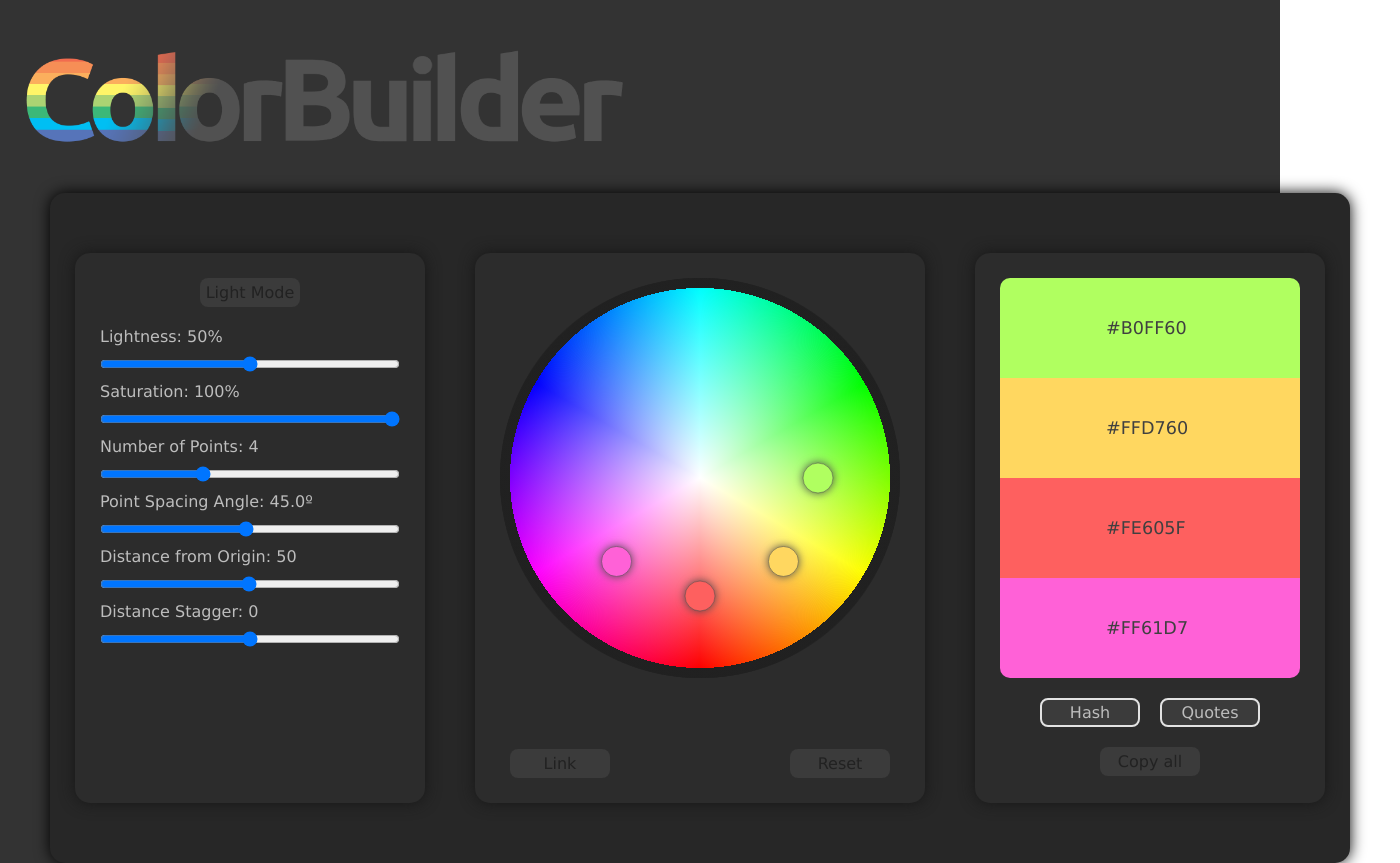
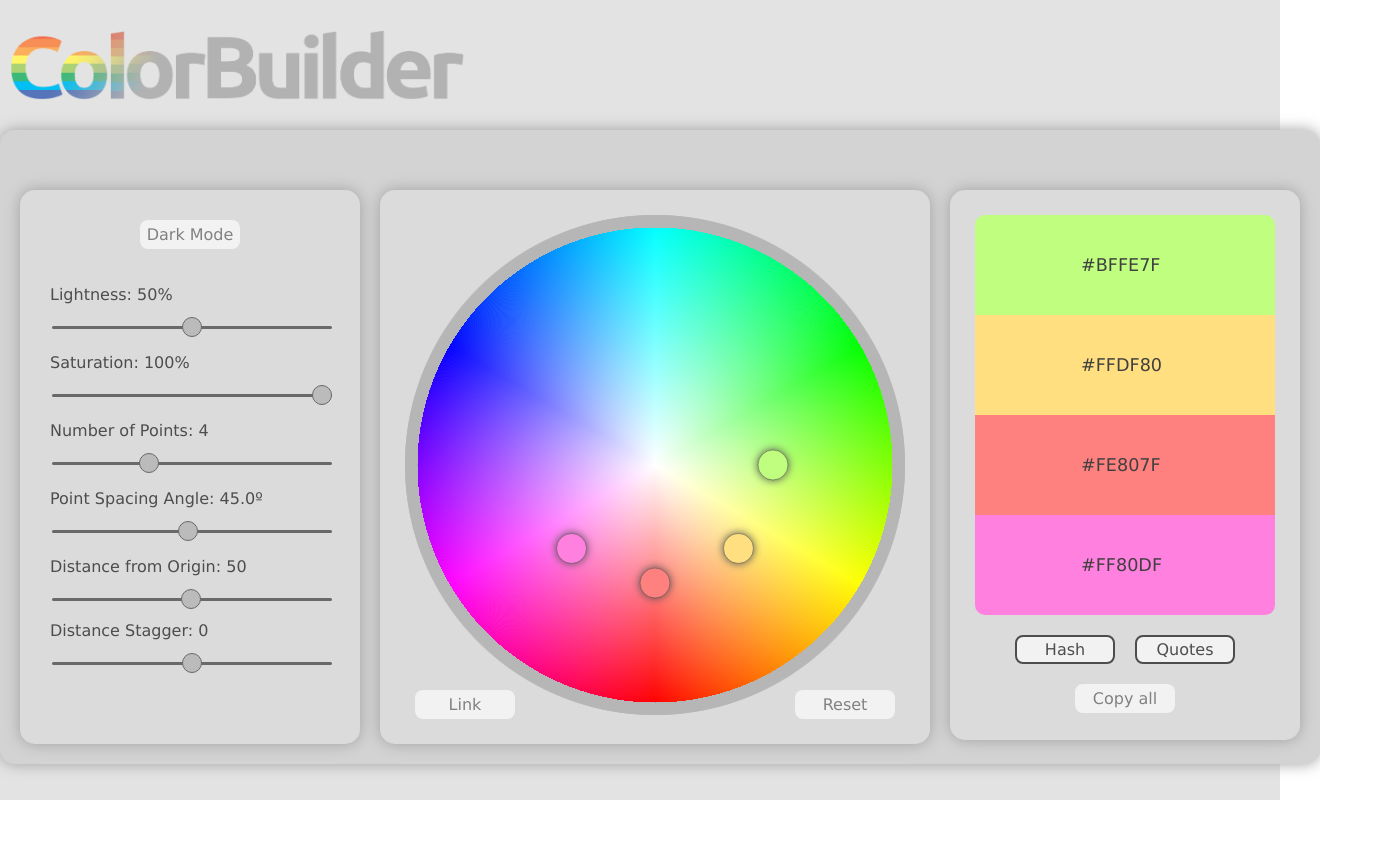
Before and after one commit to ymurenko/color-builder, a React (Create React App) app: page / in a window 1280 px wide. Shown: the whole page, 1400 px wide, since content can reach past the window. After the commit the page ends 800 px from the top, so only its background shows below. Built offline with nearby package versions, Linux system fonts and the light colour scheme.

Commit message:
style sliders, component dimensions

```diff
--- a/src/App.js
+++ b/src/App.js
@@ -6,16 +6,11 @@
 import ColorPicker from "./components/ColorPicker/ColorPicker";
 
 const App_ = props => {
-
   return (
     <div className={`App ${props.darkMode ? "dark" : ""}`}>
       <div className={`wrapper ${props.darkMode ? "dark" : ""}`}>
-        <div className={`logo-container ${props.darkMode ? "hidden" : ""}`}>
-          <img src={logo} />
-        </div>
-        <div className={`logo-container ${props.darkMode ? "dark" : "hidden"}`}>
-          <img src={logoDark} />
-        </div>
+        <div className={`logo-container ${props.darkMode ? "hidden" : ""}`} />
+        <div className={`logo-container ${props.darkMode ? "dark" : "hidden"}`}/>
         <ColorPicker />
       </div>
     </div>
--- a/src/App.scss
+++ b/src/App.scss
@@ -11,7 +11,7 @@
 
 .wrapper {
   background-color: $color-primary;
-  color: $secondary-font-color;
+  color: #4d4d4d;
   text-align: center;
   display: grid;
   &.dark {
@@ -22,12 +22,15 @@
 
 .logo-container {
   grid-row: 1;
-  width: 1400px;
-  margin:auto;
-  img{
-    width: 600px;
-    float: left;
-    margin: 50px 25px;
+  width: 1300px;
+  height: 100px;
+  margin: auto;
+  background-repeat: no-repeat;
+  background-size: 35%;
+  background-image: url('./logotype.png');
+  margin-top: 30px;
+  &.dark {
+    background-image: url('./logotype-dark.png');
   }
 }
 
--- a/src/Globals.scss
+++ b/src/Globals.scss
@@ -3,7 +3,7 @@
 $secondary-font-color: #222222;
 $font-family: "Verdana";
 
-$secondary-font-color-dark: #bdbdbd;
+$secondary-font-color-dark: #818181;
 
 $color-button: #f2f2f2;
 $color-button-dark: #3b3b3b;
@@ -25,7 +25,7 @@
     text-align: center;
     display: inline-flex;
     position:relative;
-    margin: 10px 25px;
+    margin: 10px 10px;
     padding: 25px;
     background-color: $color-secondary;
     border-radius: 15px;
--- a/src/components/ColorBlock/ColorBlock.scss
+++ b/src/components/ColorBlock/ColorBlock.scss
@@ -17,7 +17,6 @@
     &:hover {
         opacity: 1;
     }
-
   }
   .copy-prompt {
       padding-left: 26px;
--- a/src/components/ColorPicker/ColorPicker.scss
+++ b/src/components/ColorPicker/ColorPicker.scss
@@ -29,13 +29,14 @@
 
 .color-picker-container {
   display: inline-flex;
+  width: 1300px;
   grid-row: 2;
   margin: auto;
   text-align: center;
   background-color: $color-tertiary;
   border-radius: 15px;
   box-shadow: 0 0px 15px 0 #a1a1a1;
-  padding: 50px 0;
+  padding: 50px 10px 10px 10px;
 
   &.dark {
     background-color: $color-tertiary-dark;
--- a/src/components/ColorWheel/ColorWheel.scss
+++ b/src/components/ColorWheel/ColorWheel.scss
@@ -14,10 +14,8 @@
   bottom: 25px;
   right: 25px;
   margin: 0 10px 0;
-  &.dark {
-    border-color: $color-primary;
-  }
 }
+
 .button-left {
   z-index: 1;
   position: absolute;
@@ -28,7 +26,7 @@
     border: solid 2px $secondary-font-color;
     padding: 3px 0;
     &.dark {
-      border-color: $color-primary;
+      border-color: #818181;
     }
   }
 }
--- a/src/components/Controls/Controls.js
+++ b/src/components/Controls/Controls.js
@@ -12,6 +12,7 @@
   setDarkMode
 } from "../../redux/actions/actions";
 import "./Controls.scss";
+import "./Slider.scss";
 
 const Controls_ = props => {
   const staggerSlider = useRef(null)
@@ -34,7 +35,7 @@
         </button>
       </div>
       <div className="control-container">
-        <p className="control-label">Lightness: {props.lightness}%</p>
+        <p className="slider-label">Lightness: {props.lightness}%</p>
         <input
           type="range"
           className={`slider ${props.darkMode ? "dark" : ""}`}
@@ -47,8 +48,8 @@
           }}
         />
       </div>
-      <div className="control-container">
-        <p className="control-label">Saturation: {props.saturation}%</p>
+      <div className="control-container slider-container">
+        <p className="slider-label">Saturation: {props.saturation}%</p>
         <input
           type="range"
           className={`slider ${props.darkMode ? "dark" : ""}`}
@@ -61,8 +62,8 @@
           }}
         />
       </div>
-      <div className="control-container">
-        <p className="control-label">Number of Points: {props.selectorCount}</p>
+      <div className="control-container slider-container">
+        <p className="slider-label">Number of Points: {props.selectorCount}</p>
         <input
           type="range"
           className={`slider ${props.darkMode ? "dark" : ""}`}
@@ -75,8 +76,8 @@
           }}
         />
       </div>
-      <div className="control-container">
-        <p className="control-label">
+      <div className="control-container slider-container">
+        <p className="slider-label">
           Point Spacing Angle:{" "}
           {(
             Math.round((props.selectorAngle / props.selectorCount) * 10) / 10
@@ -95,8 +96,8 @@
           }}
         />
       </div>
-      <div className="control-container">
-        <p className="control-label">
+      <div className="control-container slider-container">
+        <p className="slider-label">
           Distance from Origin:{" "}
           {(Math.round((props.selectorRadius / 236) * 1000) / 10).toFixed(0)}
         </p>
@@ -113,7 +114,7 @@
         />
       </div>
       <div className="control-container">
-        <p className="control-label">
+        <p className="slider-label">
           Distance Stagger:{" "}
           {(Math.round(props.selectorStagger * 10) / 10).toFixed(0)}
         </p>
--- a/src/components/Controls/Controls.scss
+++ b/src/components/Controls/Controls.scss
@@ -3,13 +3,12 @@
 .controls {
   display: inline-block;
   width: 300px;
-  height: 500px;
-  margin: 10px 25px;
+  height: 400;
+  margin: 10px 10px;
   padding: 25px;
   background-color: $color-secondary;
   border-radius: 15px;
   box-shadow: 0 0px 15px 0 #a1a1a1;
-
   &.dark {
     background-color: $color-secondary-dark;
     box-shadow: 0 0px 15px 0 #171717;
@@ -21,23 +20,32 @@
   font-size: $secondary-font-size;
   font-weight: $secondary-font-weight;
   font-family: $font-family;
+  margin: 5px;
   .button {
     margin: 0 10px 0;
     &.active {
-      border: solid 2px $secondary-font-color;
+      border: solid 2px #4d4d4d;
       padding: 3px 0;
+      color: #4d4d4d;
       &.dark {
-        border-color: $color-primary;
+        border-color: #818181;
       }
     }
   }
+  &.slider-container {
+
+    margin: 20px 5px 0 ;
+  }
   .slider {
     width: 100%;
-    margin: 10px 0 ;
+    background-color: $color-secondary;
+    &.dark {
+      background-color: $color-secondary-dark;
+    }
   }
 }
 
-.control-label {
+.slider-label {
   text-align: left;
-  margin: 0;
+  margin-bottom: 10px;
 }
--- a/src/components/Controls/Slider.scss
+++ b/src/components/Controls/Slider.scss
@@ -0,0 +1,104 @@
+@import "../../Globals.scss";
+
+$track-color: #696969;
+$thumb-color: #bbbbbb;
+
+$thumb-radius: 20px;
+$thumb-shadow-size: 1px;
+$thumb-shadow-blur: 1px;
+$thumb-shadow-color: #111;
+$thumb-shadow-color: #111;
+$thumb-border-width: 1.5px;
+$thumb-border-color: #696969;
+
+$track-width: 100%;
+$track-height: 3px;
+$track-shadow-size: 2px;
+$track-shadow-blur: 2px;
+$track-shadow-color: #222;
+$track-border-width: 1px;
+$track-border-color: black;
+
+$track-radius: 5px;
+$contrast: 5%;
+
+
+@mixin track(){
+  width: $track-width;
+  height: $track-height;
+  cursor: pointer;
+  animate: 0.2s;
+}
+
+@mixin thumb(){
+  height: $thumb-radius;
+  width: $thumb-radius;
+  border: $thumb-border-width solid $thumb-border-color;
+  border-radius: $thumb-radius;
+  background: $thumb-color;
+  cursor: pointer;
+}
+
+input[type=range] {
+  -webkit-appearance: none;
+  width: $track-width;
+
+  &:focus {
+    outline: none;
+  }
+
+  &::-webkit-slider-runnable-track {
+    @include track();
+    background: $track-color;
+    border-radius: $track-radius;
+    border: $track-border-width;
+  }
+
+  &::-webkit-slider-thumb {
+    @include thumb();
+    -webkit-appearance: none;
+    margin-top: ((-$track-border-width * 2 + $track-height) / 2) - ($thumb-radius / 2);
+  }
+
+  &:focus::-webkit-slider-runnable-track {
+    background: lighten($track-color, $contrast);
+  }
+
+  &::-moz-range-track {
+    @include track();
+    background: $track-color;
+    border-radius: $track-radius;
+    border: $track-border-width;
+  }
+  &::-moz-range-thumb {
+     @include thumb();
+  }
+
+  &::-ms-track {
+    @include track();
+    background: transparent;
+    border-color: transparent;
+    border-width: $thumb-radius 0;
+    color: transparent;
+  }
+
+  &::-ms-fill-lower {
+    background: darken($track-color, $contrast);
+    border: $track-border-width;
+    border-radius: $track-radius*2;
+  }
+  &::-ms-fill-upper {
+    background: $track-color;
+    border: $track-border-width;
+    border-radius: $track-radius*2;
+  }
+  &::-ms-thumb {
+    @include thumb();
+  }
+  &:focus::-ms-fill-lower {
+    background: $track-color;
+  }
+  &:focus::-ms-fill-upper {
+    background: lighten($track-color, $contrast);
+  }
+}
--- a/src/components/Palette/Palette.scss
+++ b/src/components/Palette/Palette.scss
@@ -5,7 +5,7 @@
     text-align: center;
     display: inline-block;
     width: 300px;
-    margin: 10px 25px;
+    margin: 10px 10px;
     padding: 25px;
     height: 500px;
     background-color: $color-secondary;
--- a/src/constants/constants.js
+++ b/src/constants/constants.js
@@ -1 +1 @@
-export const colorWheelRadius = 200;
+export const colorWheelRadius = 250;
--- a/src/redux/reducers/reducers.js
+++ b/src/redux/reducers/reducers.js
@@ -9,7 +9,7 @@
   SELECTOR_RADIUS: 118,
   SELECTOR_STAGGER: 0,
   LINKED: false,
-  DARK_MODE: true,
+  DARK_MODE: false,
   HASH: true,
   QUOTES: true,
   RESET: 0 //for comp. rerender if init state doesnt change a prop
```
